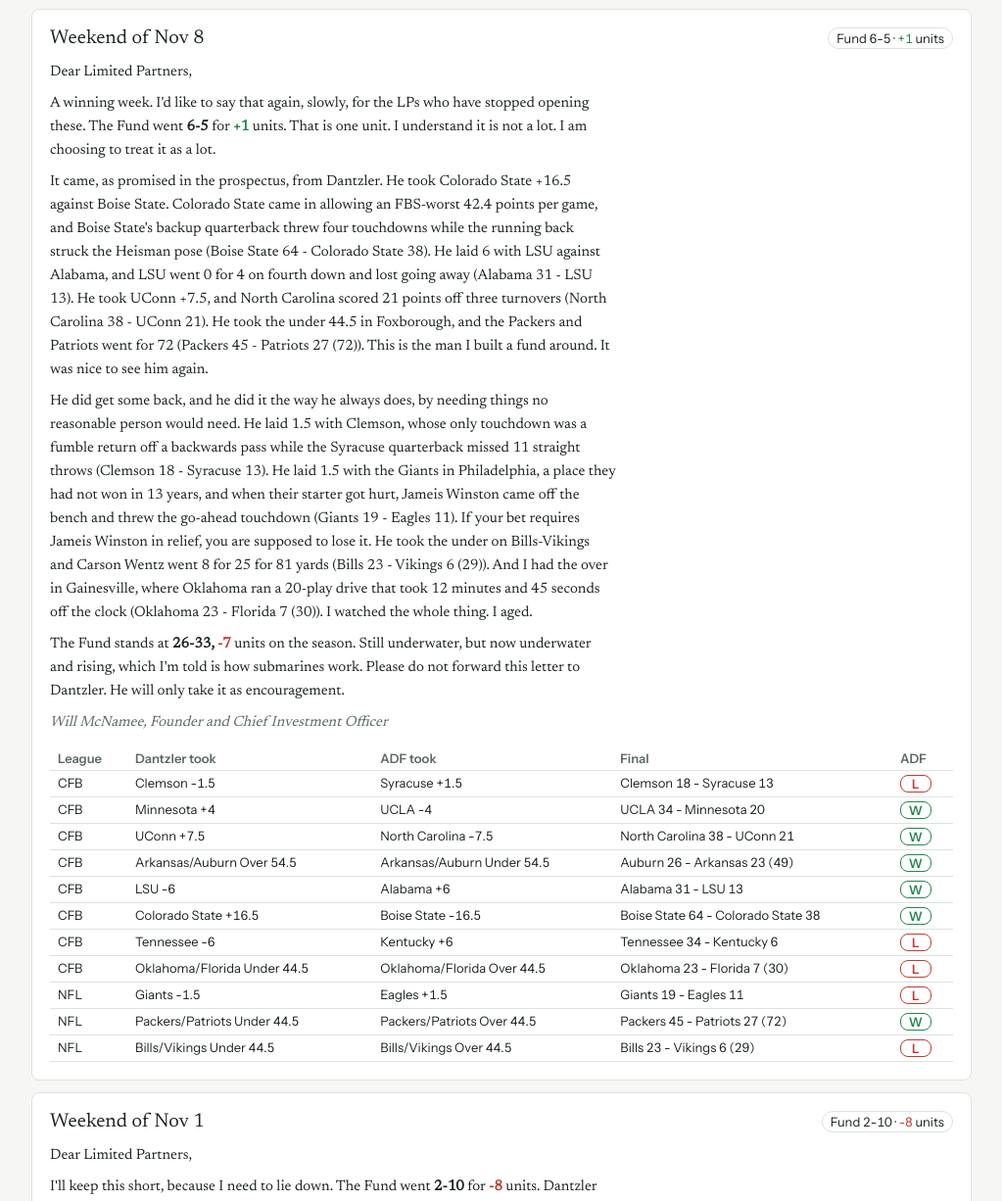
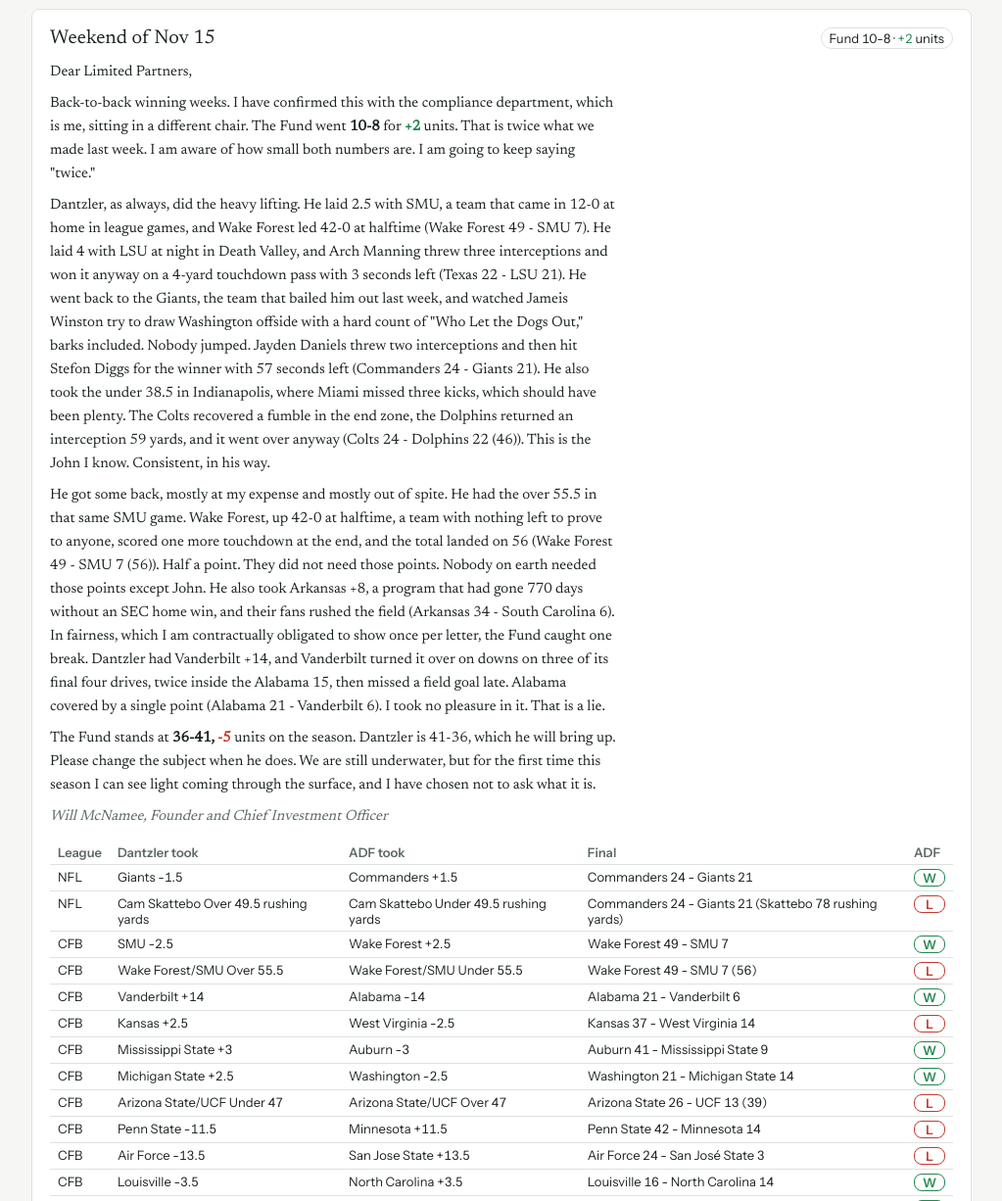
Before and after one commit to LautertunPartners/ADF, a plain HTML site: page index.html in a window 1280 px wide. Shown: the part 748-1974 px from the top of the page at 98% size, without its empty margins (128-1151 px from the left). Drawn offline with nearby package versions, Linux system fonts and the light colour scheme; no server answers.

Commit message:
Weekend of 2026-11-15: graded 18 bets, shareholder letter
Co-Authored-By: Claude Opus 5.5 <noreply@anthropic.com>

```diff
--- a/bets.json
+++ b/bets.json
@@ -765,5 +765,239 @@
   "result": "W",
   "final_score": "Bills 23 - Vikings 6 (29)",
   "units": "1"
+ },
+ {
+  "id": "B61",
+  "game_date": "2026-11-12",
+  "weekend": "2026-11-15",
+  "nfl_week": "10",
+  "league": "NFL",
+  "pick": "Giants -1.5",
+  "bet_type": "Spread",
+  "opponent": "Commanders",
+  "result": "L",
+  "final_score": "Commanders 24 - Giants 21",
+  "units": "-1"
+ },
+ {
+  "id": "B62",
+  "game_date": "2026-11-12",
+  "weekend": "2026-11-15",
+  "nfl_week": "10",
+  "league": "NFL",
+  "pick": "Cam Skattebo Over 49.5 rushing yards",
+  "bet_type": "Prop",
+  "opponent": "",
+  "result": "W",
+  "final_score": "Commanders 24 - Giants 21 (Skattebo 78 rushing yards)",
+  "units": "1"
+ },
+ {
+  "id": "B63",
+  "game_date": "2026-11-14",
+  "weekend": "2026-11-15",
+  "nfl_week": "10",
+  "league": "CFB",
+  "pick": "SMU -2.5",
+  "bet_type": "Spread",
+  "opponent": "Wake Forest",
+  "result": "L",
+  "final_score": "Wake Forest 49 - SMU 7",
+  "units": "-1"
+ },
+ {
+  "id": "B64",
+  "game_date": "2026-11-14",
+  "weekend": "2026-11-15",
+  "nfl_week": "10",
+  "league": "CFB",
+  "pick": "Wake Forest/SMU Over 55.5",
+  "bet_type": "Over",
+  "opponent": "",
+  "result": "W",
+  "final_score": "Wake Forest 49 - SMU 7 (56)",
+  "units": "1"
+ },
+ {
+  "id": "B65",
+  "game_date": "2026-11-14",
+  "weekend": "2026-11-15",
+  "nfl_week": "10",
+  "league": "CFB",
+  "pick": "Vanderbilt +14",
+  "bet_type": "Spread",
+  "opponent": "Alabama",
+  "result": "L",
+  "final_score": "Alabama 21 - Vanderbilt 6",
+  "units": "-1"
+ },
+ {
+  "id": "B66",
+  "game_date": "2026-11-14",
+  "weekend": "2026-11-15",
+  "nfl_week": "10",
+  "league": "CFB",
+  "pick": "Kansas +2.5",
+  "bet_type": "Spread",
+  "opponent": "West Virginia",
+  "result": "W",
+  "final_score": "Kansas 37 - West Virginia 14",
+  "units": "1"
+ },
+ {
+  "id": "B67",
+  "game_date": "2026-11-14",
+  "weekend": "2026-11-15",
+  "nfl_week": "10",
+  "league": "CFB",
+  "pick": "Mississippi State +3",
+  "bet_type": "Spread",
+  "opponent": "Auburn",
+  "result": "L",
+  "final_score": "Auburn 41 - Mississippi State 9",
+  "units": "-1"
+ },
+ {
+  "id": "B68",
+  "game_date": "2026-11-14",
+  "weekend": "2026-11-15",
+  "nfl_week": "10",
+  "league": "CFB",
+  "pick": "Michigan State +2.5",
+  "bet_type": "Spread",
+  "opponent": "Washington",
+  "result": "L",
+  "final_score": "Washington 21 - Michigan State 14",
+  "units": "-1"
+ },
+ {
+  "id": "B69",
+  "game_date": "2026-11-14",
+  "weekend": "2026-11-15",
+  "nfl_week": "10",
+  "league": "CFB",
+  "pick": "Arizona State/UCF Under 47",
+  "bet_type": "Under",
+  "opponent": "",
+  "result": "W",
+  "final_score": "Arizona State 26 - UCF 13 (39)",
+  "units": "1"
+ },
+ {
+  "id": "B70",
+  "game_date": "2026-11-14",
+  "weekend": "2026-11-15",
+  "nfl_week": "10",
+  "league": "CFB",
+  "pick": "Penn State -11.5",
+  "bet_type": "Spread",
+  "opponent": "Minnesota",
+  "result": "W",
+  "final_score": "Penn State 42 - Minnesota 14",
+  "units": "1"
+ },
+ {
+  "id": "B71",
+  "game_date": "2026-11-14",
+  "weekend": "2026-11-15",
+  "nfl_week": "10",
+  "league": "CFB",
+  "pick": "Air Force -13.5",
+  "bet_type": "Spread",
+  "opponent": "San Jose State",
+  "result": "W",
+  "final_score": "Air Force 24 - San Jos\u00e9 State 3",
+  "units": "1"
+ },
+ {
+  "id": "B72",
+  "game_date": "2026-11-14",
+  "weekend": "2026-11-15",
+  "nfl_week": "10",
+  "league": "CFB",
+  "pick": "Louisville -3.5",
+  "bet_type": "Spread",
+  "opponent": "North Carolina",
+  "result": "L",
+  "final_score": "Louisville 16 - North Carolina 14",
+  "units": "-1"
+ },
+ {
+  "id": "B73",
+  "game_date": "2026-11-14",
+  "weekend": "2026-11-15",
+  "nfl_week": "10",
+  "league": "CFB",
+  "pick": "LSU -4",
+  "bet_type": "Spread",
+  "opponent": "Texas",
+  "result": "L",
+  "final_score": "Texas 22 - LSU 21",
+  "units": "-1"
+ },
+ {
+  "id": "B74",
+  "game_date": "2026-11-14",
+  "weekend": "2026-11-15",
+  "nfl_week": "10",
+  "league": "CFB",
+  "pick": "Arkansas +8",
+  "bet_type": "Spread",
+  "opponent": "South Carolina",
+  "result": "W",
+  "final_score": "Arkansas 34 - South Carolina 6",
+  "units": "1"
+ },
+ {
+  "id": "B75",
+  "game_date": "2026-11-14",
+  "weekend": "2026-11-15",
+  "nfl_week": "10",
+  "league": "CFB",
+  "pick": "UTEP +7.5",
+  "bet_type": "Spread",
+  "opponent": "Wyoming",
+  "result": "L",
+  "final_score": "Wyoming 27 - UTEP 15",
+  "units": "-1"
+ },
+ {
+  "id": "B76",
+  "game_date": "2026-11-15",
+  "weekend": "2026-11-15",
+  "nfl_week": "10",
+  "league": "NFL",
+  "pick": "Falcons +3.5",
+  "bet_type": "Spread",
+  "opponent": "Chiefs",
+  "result": "L",
+  "final_score": "Chiefs 35 - Falcons 13",
+  "units": "-1"
+ },
+ {
+  "id": "B77",
+  "game_date": "2026-11-15",
+  "weekend": "2026-11-15",
+  "nfl_week": "10",
+  "league": "NFL",
+  "pick": "Dolphins/Colts Under 38.5",
+  "bet_type": "Under",
+  "opponent": "",
+  "result": "L",
+  "final_score": "Colts 24 - Dolphins 22 (46)",
+  "units": "-1"
+ },
+ {
+  "id": "B78",
+  "game_date": "2026-11-15",
+  "weekend": "2026-11-15",
+  "nfl_week": "10",
+  "league": "NFL",
+  "pick": "Seahawks/Raiders Under 40.5",
+  "bet_type": "Under",
+  "opponent": "",
+  "result": "W",
+  "final_score": "Seahawks 21 - Raiders 13 (34)",
+  "units": "1"
  }
 ]
--- a/index.html
+++ b/index.html
@@ -142,6 +142,18 @@ body { margin: 0; background: var(--color-bg); color: var(--color-fg); font-fami
 
     <section class="fb-sec" id="letters">
       <h2>Shareholder letters</h2>
+
+      <article class="fb-week" id="wk-2026-11-15"><div class="fb-week-head"><h3>Weekend of <span data-draw="val" data-source="by_weekend" data-where="weekend=2026-11-15" data-field="weekend" data-fmt="date">—</span></h3><span class="fb-chip">Fund <span data-draw="val" data-source="by_weekend" data-where="weekend=2026-11-15" data-field="fund_wins">—</span>-<span data-draw="val" data-source="by_weekend" data-where="weekend=2026-11-15" data-field="fund_losses">—</span> · <span data-draw="val" data-source="by_weekend" data-where="weekend=2026-11-15" data-field="fund_units" data-fmt="signed">—</span> units</span></div>
+      <div class="fb-letter">
+<p>Dear Limited Partners,</p>
+<p>Back-to-back winning weeks. I have confirmed this with the compliance department, which is me, sitting in a different chair. The Fund went <b><span data-draw="val" data-source="by_weekend" data-where="weekend=2026-11-15" data-field="fund_wins">—</span>-<span data-draw="val" data-source="by_weekend" data-where="weekend=2026-11-15" data-field="fund_losses">—</span></b> for <b><span data-draw="val" data-source="by_weekend" data-where="weekend=2026-11-15" data-field="fund_units" data-fmt="signed">—</span></b> units. That is twice what we made last week. I am aware of how small both numbers are. I am going to keep saying "twice."</p>
+<p>Dantzler, as always, did the heavy lifting. He laid 2.5 with SMU, a team that came in 12-0 at home in league games, and Wake Forest led 42-0 at halftime (<span data-draw="val" data-source="ledger" data-where="id=B63" data-field="final_score">—</span>). He laid 4 with LSU at night in Death Valley, and Arch Manning threw three interceptions and won it anyway on a 4-yard touchdown pass with 3 seconds left (<span data-draw="val" data-source="ledger" data-where="id=B73" data-field="final_score">—</span>). He went back to the Giants, the team that bailed him out last week, and watched Jameis Winston try to draw Washington offside with a hard count of "Who Let the Dogs Out," barks included. Nobody jumped. Jayden Daniels threw two interceptions and then hit Stefon Diggs for the winner with 57 seconds left (<span data-draw="val" data-source="ledger" data-where="id=B61" data-field="final_score">—</span>). He also took the under 38.5 in Indianapolis, where Miami missed three kicks, which should have been plenty. The Colts recovered a fumble in the end zone, the Dolphins returned an interception 59 yards, and it went over anyway (<span data-draw="val" data-source="ledger" data-where="id=B77" data-field="final_score">—</span>). This is the John I know. Consistent, in his way.</p>
+<p>He got some back, mostly at my expense and mostly out of spite. He had the over 55.5 in that same SMU game. Wake Forest, up 42-0 at halftime, a team with nothing left to prove to anyone, scored one more touchdown at the end, and the total landed on 56 (<span data-draw="val" data-source="ledger" data-where="id=B64" data-field="final_score">—</span>). Half a point. They did not need those points. Nobody on earth needed those points except John. He also took Arkansas +8, a program that had gone 770 days without an SEC home win, and their fans rushed the field (<span data-draw="val" data-source="ledger" data-where="id=B74" data-field="final_score">—</span>). In fairness, which I am contractually obligated to show once per letter, the Fund caught one break. Dantzler had Vanderbilt +14, and Vanderbilt turned it over on downs on three of its final four drives, twice inside the Alabama 15, then missed a field goal late. Alabama covered by a single point (<span data-draw="val" data-source="ledger" data-where="id=B65" data-field="final_score">—</span>). I took no pleasure in it. That is a lie.</p>
+<p>The Fund stands at <b><span data-draw="val" data-source="by_weekend" data-where="weekend=2026-11-15" data-field="cum_fund_wins">—</span>-<span data-draw="val" data-source="by_weekend" data-where="weekend=2026-11-15" data-field="cum_fund_losses">—</span>, <span data-draw="val" data-source="by_weekend" data-where="weekend=2026-11-15" data-field="cum_fund_units" data-fmt="signed">—</span></b> units on the season. Dantzler is <span data-draw="val" data-source="by_weekend" data-where="weekend=2026-11-15" data-field="cum_john_wins">—</span>-<span data-draw="val" data-source="by_weekend" data-where="weekend=2026-11-15" data-field="cum_john_losses">—</span>, which he will bring up. Please change the subject when he does. We are still underwater, but for the first time this season I can see light coming through the surface, and I have chosen not to ask what it is.</p>
+        <p class="fb-sign">Will McNamee, Founder and Chief Investment Officer</p>
+      </div>
+      <div class="fb-scroll"><table data-source="ledger" data-row-key="id"><thead><tr><th data-field="league" class="fb-opt">League</th><th data-field="pick">Dantzler took</th><th data-field="fade">ADF took</th><th data-field="final_score" class="fb-opt">Final</th><th data-field="fund_result">ADF</th></tr></thead><tbody data-draw="week" data-week="2026-11-15"></tbody></table></div>
+      </article>
 
       <article class="fb-week" id="wk-2026-11-08"><div class="fb-week-head"><h3>Weekend of <span data-draw="val" data-source="by_weekend" data-where="weekend=2026-11-08" data-field="weekend" data-fmt="date">—</span></h3><span class="fb-chip">Fund <span data-draw="val" data-source="by_weekend" data-where="weekend=2026-11-08" data-field="fund_wins">—</span>-<span data-draw="val" data-source="by_weekend" data-where="weekend=2026-11-08" data-field="fund_losses">—</span> · <span data-draw="val" data-source="by_weekend" data-where="weekend=2026-11-08" data-field="fund_units" data-fmt="signed">—</span> units</span></div>
       <div class="fb-letter">
```
Also changed, not shown: live.json (+1 -1 lines).
